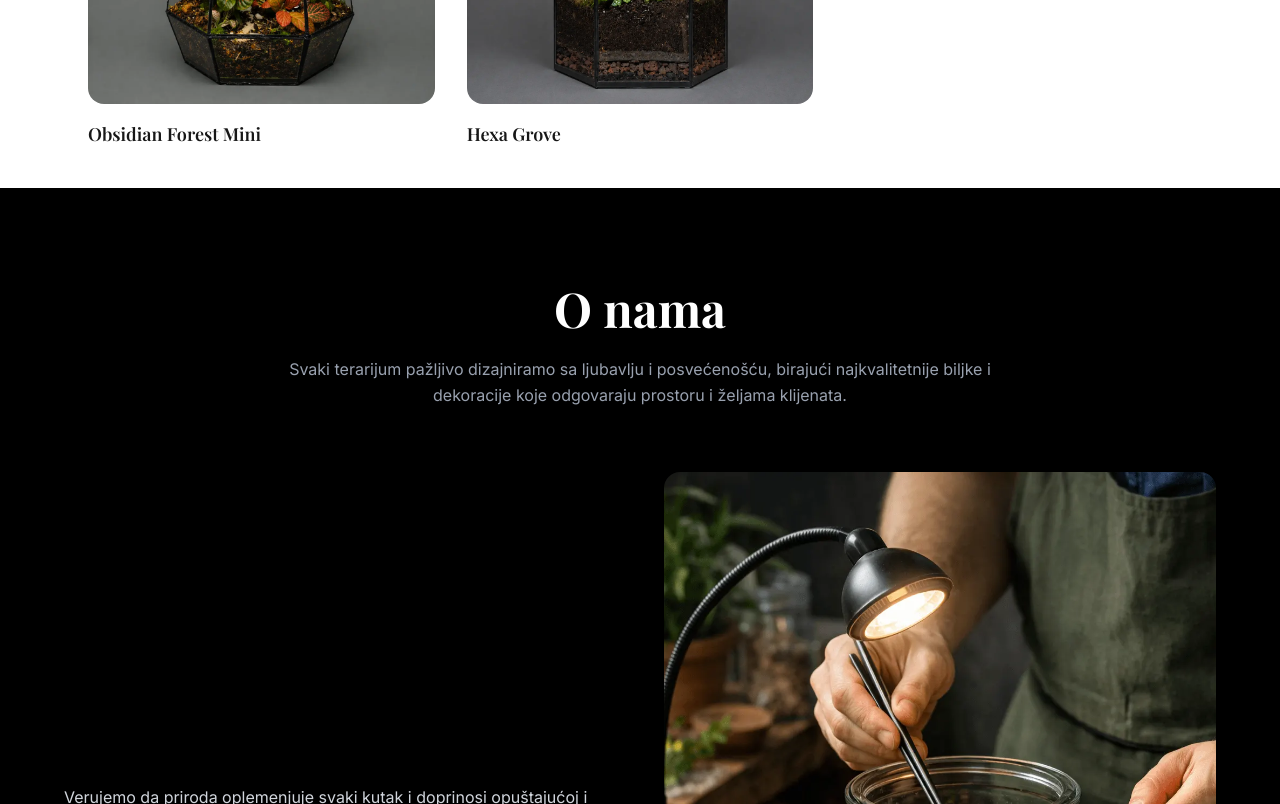
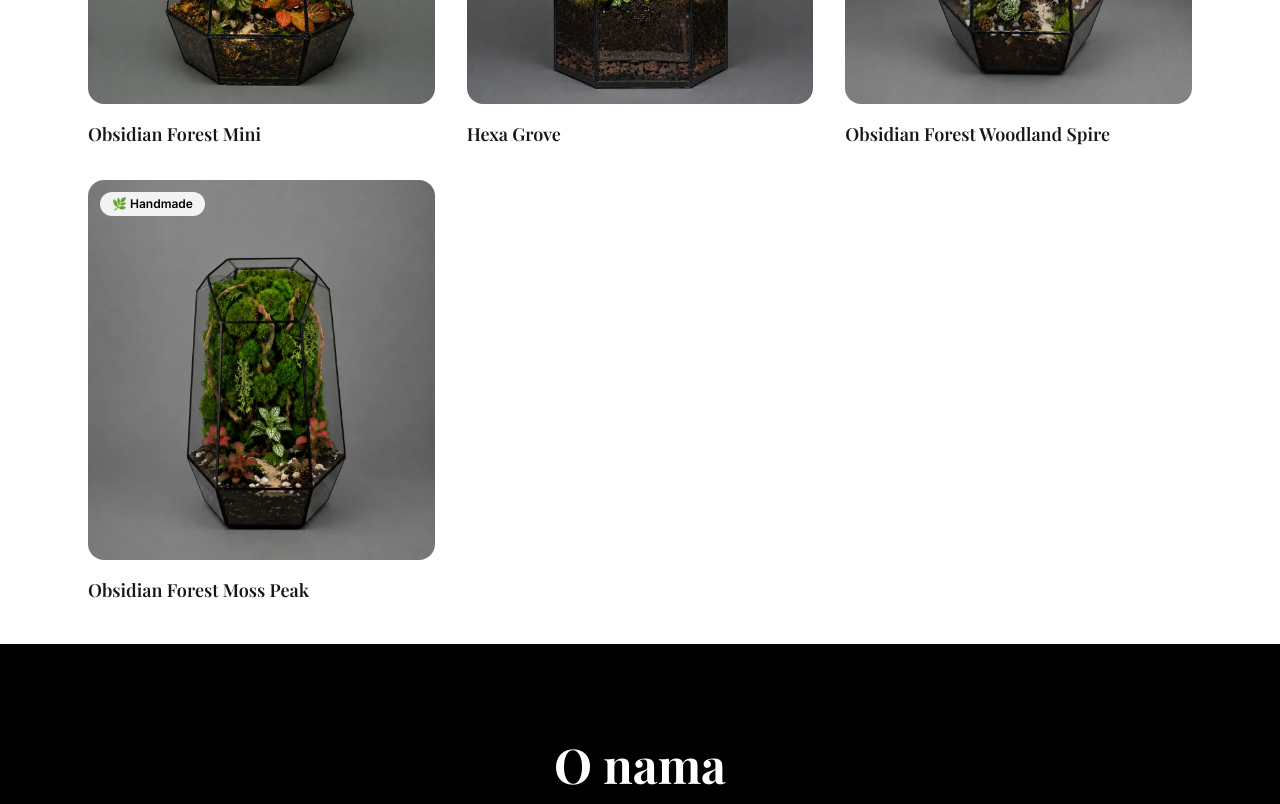
Before and after one commit to munja-cpu/terramnext, a Next.js app: page / in a window 1280 px wide. Shown: the part 1680-2484 px from the top of the page. Built offline with nearby package versions, Linux system fonts and the light colour scheme; a web font is replaced by a local one.

Commit message:
dodati proizvodi

```diff
--- a/app/components/Products.tsx
+++ b/app/components/Products.tsx
@@ -51,6 +51,22 @@ const products = [
     image: "/proizvodi/05.webp",
     desc: "Hexa Grove je ručno pravljeni terarijum koji spaja moderan geometrijski dizajn sa prirodnim elementima tropske šume. U njegovoj kompoziciji korišćene su pažljivo birane biljke, prirodno drvo i karakteristični Dragon Stone kamen koji daje izgled malog planinskog pejzaža unutar stakla. Visoka heksagonalna forma daje dubinu celom ekosistemu i čini da svaki detalj dođe do izražaja. Minimalistički spolja, a bogat prirodom iznutra, Hexa Grove unosi mir i jedinstvenu atmosferu u svaki prostor.🌿",
     size: "/",
+  },
+  {
+    id: 6,
+    name: "Obsidian Forest Woodland Spire",
+    slug: "obsidian-forest-woodland-spire",
+    image: "/proizvodi/06.webp",
+    desc: "Obsidian Forest: Woodland Spire predstavlja spoj moderne geometrije i prirodnog rainforest ambijenta. Vertikalni moss zid, prirodne grane i pažljivo odabrane tropske biljke stvaraju osećaj male šume koja se uzdiže kroz staklenu formu. Dizajniran kao elegantan statement komad, ovaj terarijum unosi dubinu, prirodu i mir u svaki enterijer.🌿",
+    size: "30x20x20",
+  },
+  {
+    id: 7,
+    name: "Obsidian Forest Moss Peak",
+    slug: "obsidian-forest-moss-peak",
+    image: "/proizvodi/07.webp",
+    desc: "Ručno izrađen terarijum sa dominantnim moss zidom i tropskim biljkama koje stvaraju izgled minijaturnog rainforest vrha u modernoj geometrijskoj formi. Idealno kao upečatljiv prirodni detalj enterijera.🌿",
+    size: "40x30x30",
   },
 ];
 
--- a/app/products/[slug]/page.tsx
+++ b/app/products/[slug]/page.tsx
@@ -49,6 +49,22 @@ const products: Product[] = [
     desc: "Hexa Grove je ručno pravljeni terarijum koji spaja moderan geometrijski dizajn sa prirodnim elementima tropske šume. U njegovoj kompoziciji korišćene su pažljivo birane biljke, prirodno drvo i karakteristični Dragon Stone kamen koji daje izgled malog planinskog pejzaža unutar stakla. Visoka heksagonalna forma daje dubinu celom ekosistemu i čini da svaki detalj dođe do izražaja. Minimalistički spolja, a bogat prirodom iznutra, Hexa Grove unosi mir i jedinstvenu atmosferu u svaki prostor.🌿",
     size: "/",
   },
+  {
+    id: 6,
+    name: "Obsidian Forest Woodland Spire",
+    slug: "obsidian-forest-woodland-spire",
+    image: "/proizvodi/06.webp",
+    desc: "Obsidian Forest: Woodland Spire predstavlja spoj moderne geometrije i prirodnog rainforest ambijenta. Vertikalni moss zid, prirodne grane i pažljivo odabrane tropske biljke stvaraju osećaj male šume koja se uzdiže kroz staklenu formu. Dizajniran kao elegantan statement komad, ovaj terarijum unosi dubinu, prirodu i mir u svaki enterijer.🌿",
+    size: "30x20x20",
+  },
+  {
+    id: 7,
+    name: "Obsidian Forest Moss Peak",
+    slug: "obsidian-forest-moss-peak",
+    image: "/proizvodi/07.webp",
+    desc: "Obsidian Forest: Moss Peak inspirisan je izgledom obraslog planinskog vrha prekrivenog mahovinom i tropskim detaljima. Vertikalna kompozicija, prirodne grane i pažljivo uklopljene fitonije stvaraju dubinu i osećaj miniature rainforest pejzaža unutar elegantnog geometrijskog stakla. Ručno izrađen kao spoj prirode i modernog dizajna, ovaj terarijum donosi smirujuću atmosferu u svaki prostor.🌿",
+    size: "40x30x30",
+  },
 ];
 
 export default async function ProductPage({ params }: { params: Promise<{ slug: string }> }) {
```
Also changed, not shown: public/proizvodi/06.webp (added), public/proizvodi/07.webp (added).
